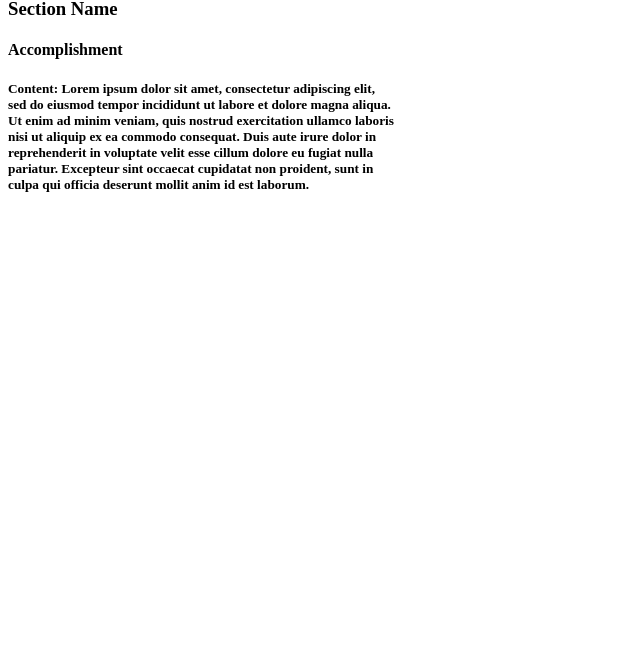
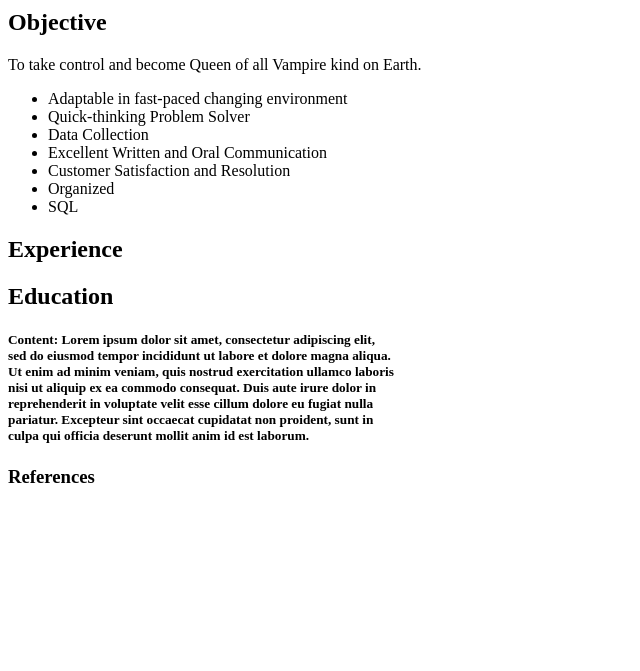
Before and after one commit to SariStormdance/VirtualResume, a plain HTML site: page index.html in a window 1280 px wide. Shown: the part 129-800 px from the top of the page, without its empty margins (0-640 px from the left). Drawn offline with Linux system fonts and the light colour scheme.

Commit message:
Changing direction

```diff
--- a/index.html
+++ b/index.html
@@ -9,10 +9,18 @@
         <style></style>
     </head>
     <body>
-        <h1>Sari Rojas</h1>
-        <h2>Lorem ipsum</h2>
-        <h3>Section Name</h3>
-        <h4>Accomplishment</h4>
+        <h1>Akasha</h1>
+        <h1>Queen of the Damned</h1>
+        <h2>Objective</h2>
+            <p>To take control and become Queen of all Vampire kind on Earth.</h2>
+            <ul>
+                <li>Adaptable in fast-paced changing environment</li><li>Quick-thinking Problem Solver</li><li>Data Collection</li>
+                <li>Excellent Written and Oral Communication</li><li>Customer Satisfaction and Resolution</li><li>Organized</li><li>SQL</li>
+            </ul>
+        <h2>Experience</h2>
+
+        <h2>Education</h2>
+
         <h5>Content: Lorem ipsum dolor sit amet, consectetur adipiscing elit,
             <br>sed do eiusmod tempor incididunt ut labore et dolore magna aliqua.
             <br>Ut enim ad minim veniam, quis nostrud exercitation ullamco laboris
@@ -21,6 +29,8 @@
             <br>pariatur. Excepteur sint occaecat cupidatat non proident, sunt in
             <br>culpa qui officia deserunt mollit anim id est laborum.
         </h5>
+        <h3>References</h3>
+
 
     </body>
 
```
